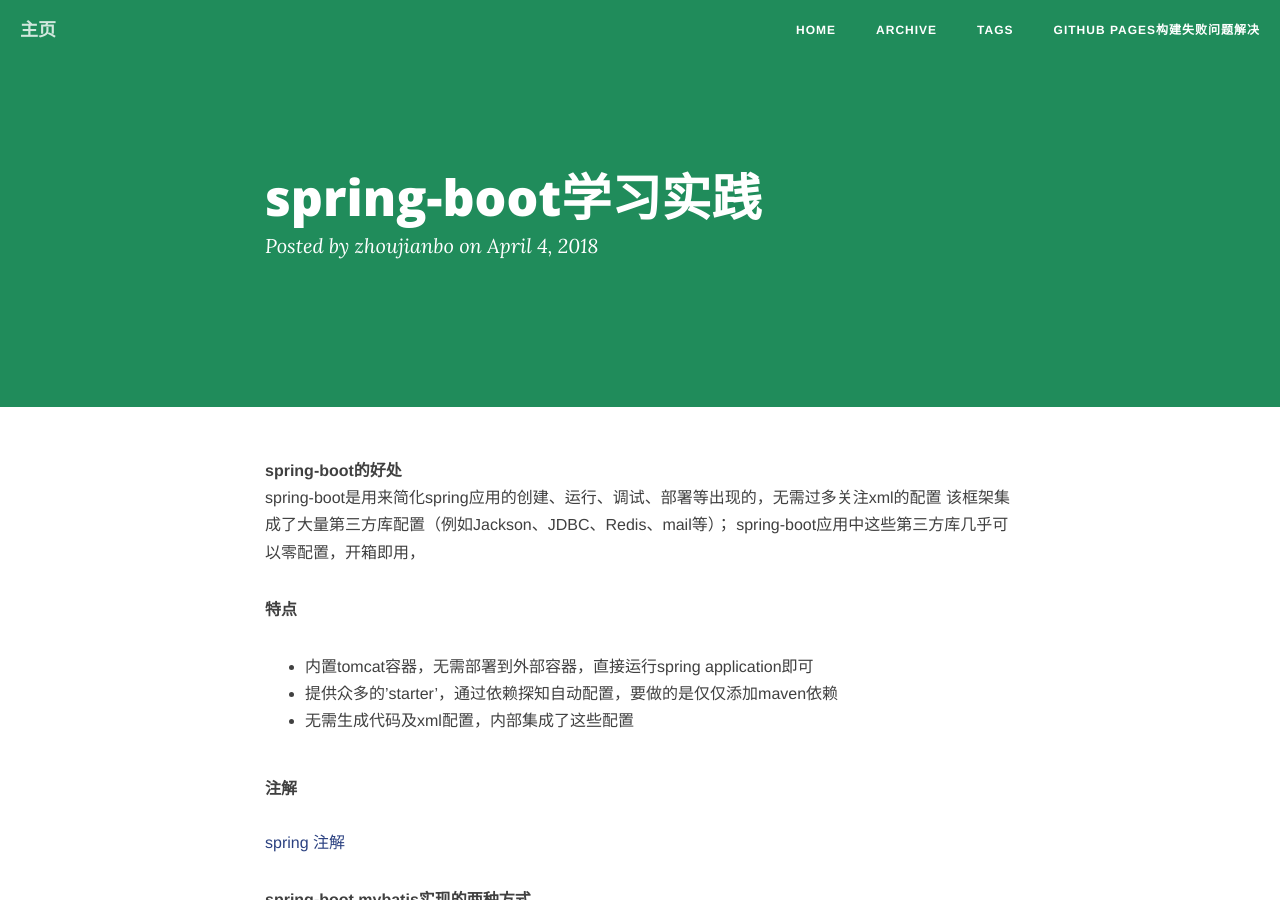
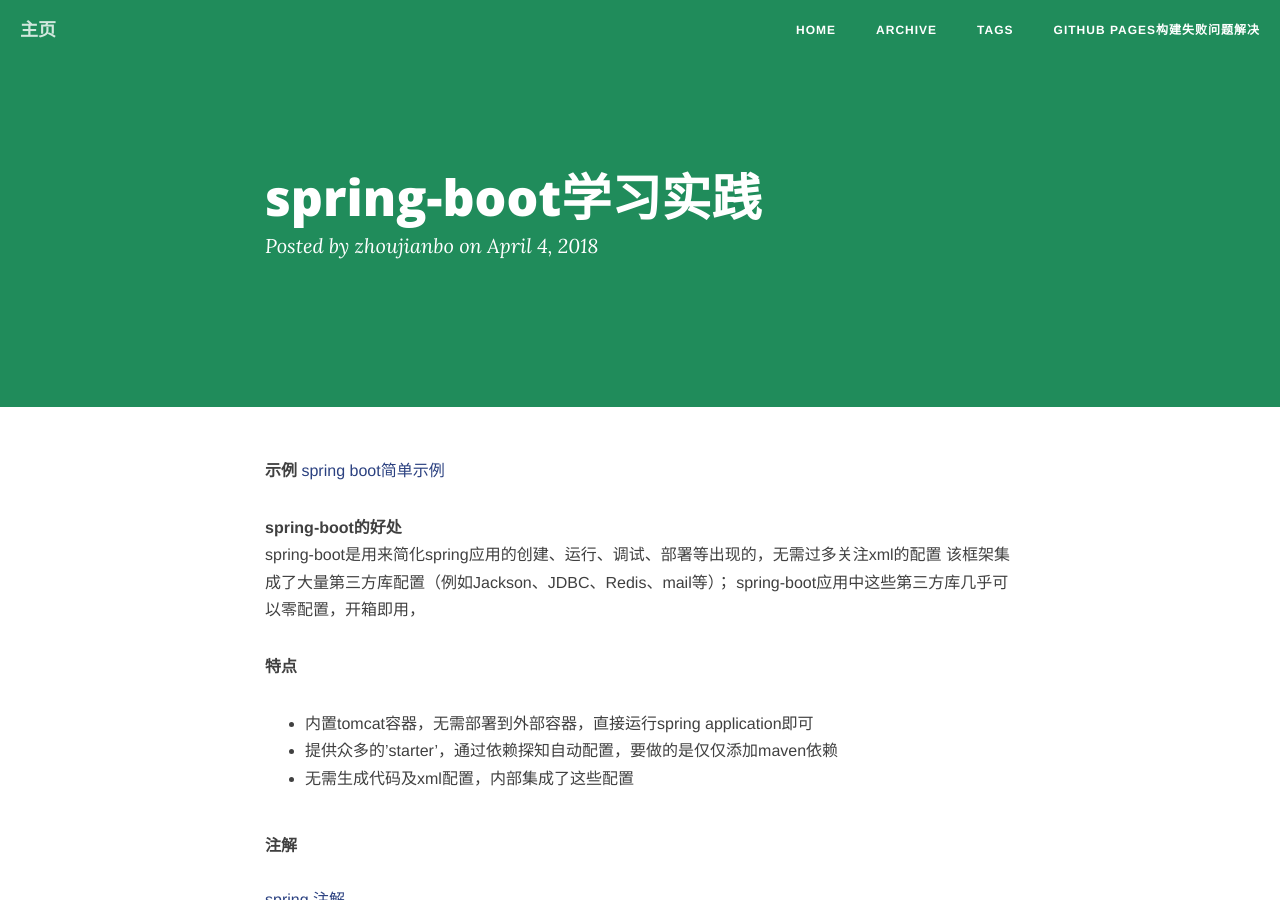
Before and after one commit to ZhouJianBoPro/ZhouJianBoPro.github.io, a Jekyll site: the page built from _posts/2018-04-04-spring-boot.md, in a window 1280 px wide and 900 px high. Built offline with Jekyll 4.4.1, drawn with Linux system fonts in a browser that asks for light colours; nearby versions of some CDN libraries; comment, search, counter and statistics services are not loaded.

Commit message:
defalut commit；

```diff
--- a/_posts/2018-04-04-spring-boot.md
+++ b/_posts/2018-04-04-spring-boot.md
@@ -6,6 +6,9 @@ categories: spring
 tags: [spring-boot]
 description: spring-boot学习实践。
 ---
+
+**示例**
+[spring boot简单示例](https://github.com/jianvhen/spring-boot-learning-example)
 
 **spring-boot的好处**<br/>
 spring-boot是用来简化spring应用的创建、运行、调试、部署等出现的，无需过多关注xml的配置
```
